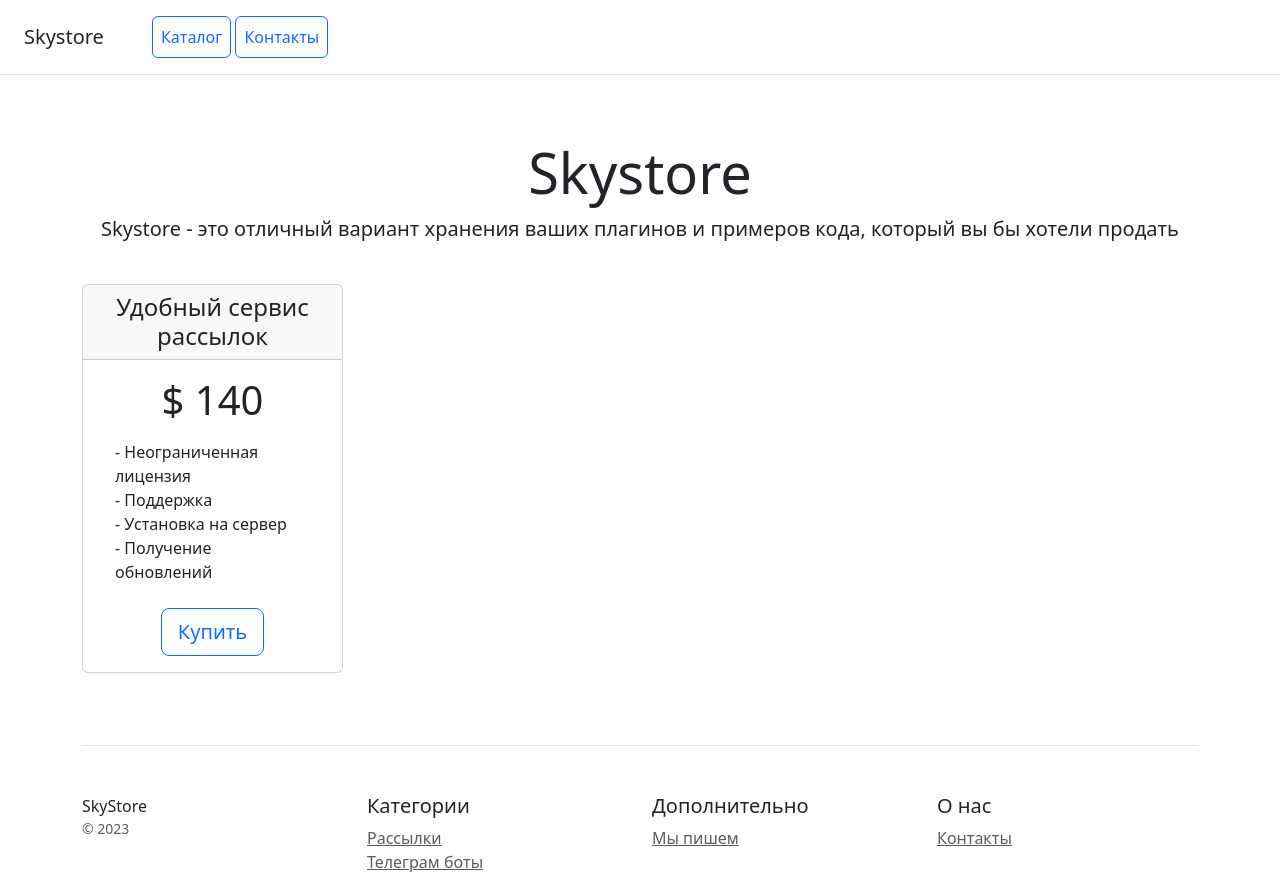
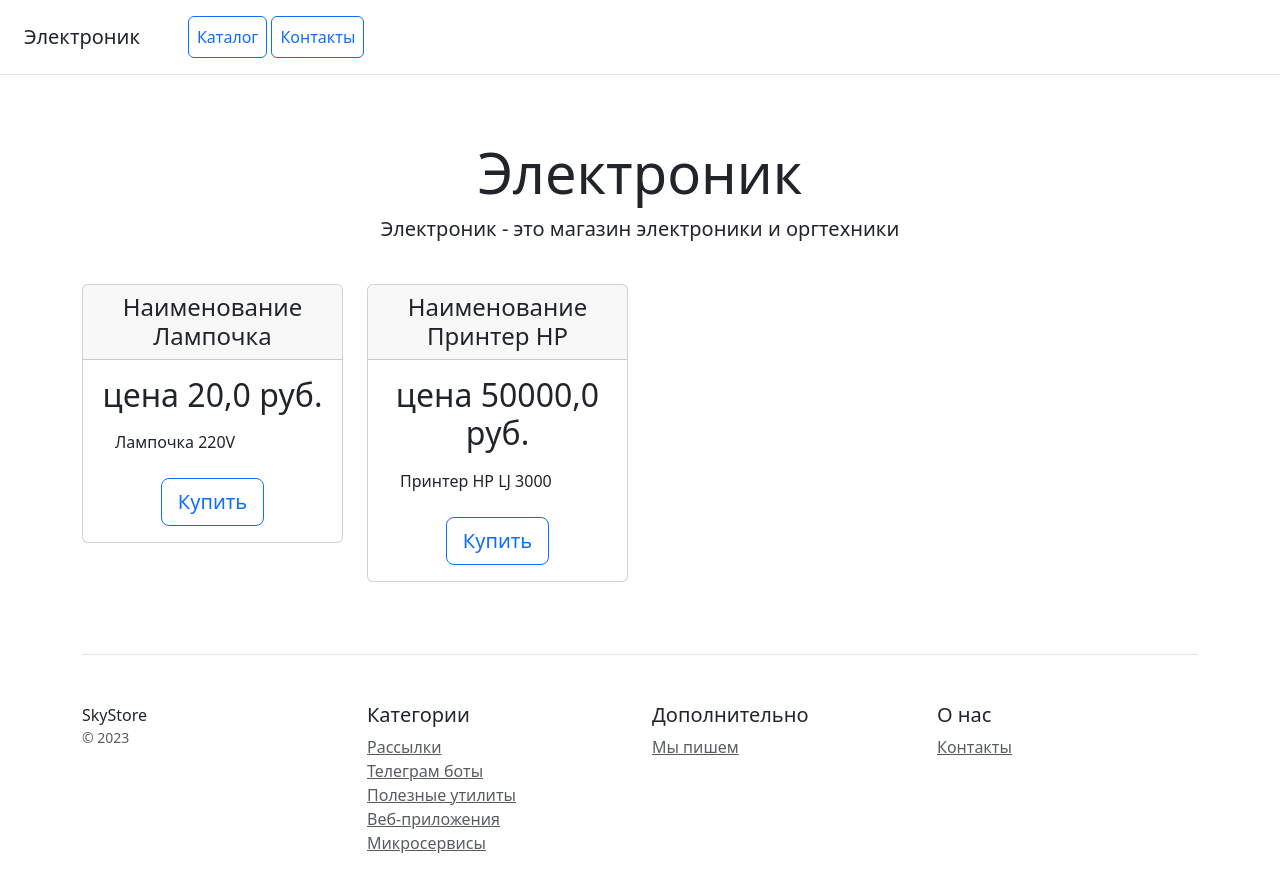
Before and after one commit to svetlana-kuprina/DjangoProject, a Django app: page / in a window 1280 px wide. Shown: the top 872 px of the page. Run offline with Django 5.2, Linux system fonts and the light colour scheme; data comes from the database, SQL or seed files in the repository; some libraries are stand-ins or nearby versions.

Commit message:
edit templates

```diff
--- a/catalog/models.py
+++ b/catalog/models.py
@@ -28,7 +28,7 @@ class Product(models.Model):
     updated_at = models.DateTimeField(auto_now=True, verbose_name='Дата последнего изменения')
 
     def __str__(self):
-        return f'Наименование {self.name} Цена {self.price} Категория товара [{self.category}]'
+        return f'Наименование {self.name} Цена {round(self.price)} Категория товара [{self.category}]'
 
     class Meta:
         verbose_name = 'Продукт'
--- a/catalog/templates/home.html
+++ b/catalog/templates/base.html
@@ -3,13 +3,13 @@
 <head>
     <meta charset="utf-8">
     <meta name="viewport" content="width=device-width, initial-scale=1">
-    <title>Skystore</title>
+    <title>"Электроник"</title>
     <link rel="stylesheet" href="/static/css/bootstrap.min.css">
 
 </head>
 <body>
 <div class="d-flex flex-column flex-md-row align-items-center p-3 px-md-4 mb-3 bg-white border-bottom box-shadow">
-    <h5 class="my-0 mr-md-auto font-weight-normal">Skystore</h5>
+    <h5 class="my-0 mr-md-auto font-weight-normal">Электроник</h5>
     <nav class="ms-5">
         <a class="p-2 btn btn-outline-primary" href="/">Каталог</a>
         <a class="p-2 btn btn-outline-primary" href="/contacts/">Контакты</a>
@@ -17,31 +17,31 @@
 </div>
 
 <div class="pricing-header px-3 py-3 pt-md-5 pb-md-4 mx-auto text-center">
-    <h1 class="display-4">Skystore</h1>
-    <p class="lead">Skystore - это отличный вариант хранения ваших плагинов и примеров кода, который вы бы хотели
-        продать</p>
+    <h1 class="display-4">Электроник</h1>
+    <p class="lead">Электроник - это магазин электроники и оргтехники</p>
 </div>
 
 <div class="container">
+
     <div class="row text-center">
+        {% for product in products %}
         <div class="col-3">
             <div class="card mb-4 box-shadow">
                 <div class="card-header">
-                    <h4 class="my-0 font-weight-normal">Удобный сервис рассылок</h4>
+                    <h4 class="my-0 font-weight-normal">Наименование {{ product.name }}</h4>
                 </div>
                 <div class="card-body">
-                    <h1 class="card-title pricing-card-title">$ 140</h1>
+                    <h2 class="card-title pricing-card-title">цена {{ product.price }} руб.</h2>
                     <ul class="list-unstyled mt-3 mb-4 text-start m-3">
-                        <li>- Неограниченная лицензия</li>
-                        <li>- Поддержка</li>
-                        <li>- Установка на сервер</li>
-                        <li>- Получение обновлений</li>
+                        <li> {{ product.description|truncatechars:100 }}</li>
                     </ul>
                     <button type="button" class="btn btn-lg btn-block btn-outline-primary">Купить</button>
                 </div>
             </div>
         </div>
+        {% endfor %}
     </div>
+
 
     <footer class="pt-4 my-md-5 pt-md-5 border-top">
         <div class="row">
--- a/catalog/templates/contacts.html
+++ b/catalog/templates/contacts.html
@@ -3,12 +3,12 @@
 <head>
     <meta charset="utf-8">
     <meta name="viewport" content="width=device-width, initial-scale=1">
-    <title>Skystore</title>
+    <title>Электроник</title>
     <link rel="stylesheet" href="/static/css/bootstrap.min.css">
 </head>
 <body>
 <div class="d-flex flex-column flex-md-row align-items-center p-3 px-md-4 mb-3 bg-white border-bottom box-shadow">
-    <h5 class="my-0 mr-md-auto font-weight-normal">Skystore</h5>
+    <h5 class="my-0 mr-md-auto font-weight-normal">Электроник</h5>
     <nav class="ms-5">
         <a class="p-2 btn btn-outline-primary" href="/">Каталог</a>
         <a class="p-2 btn btn-outline-primary" href="/contacts/">Контакты</a>
--- a/catalog/views.py
+++ b/catalog/views.py
@@ -1,8 +1,11 @@
 from django.shortcuts import render
+
+from catalog.models import Product
 
 
 def home(request):
-    return render(request, "home.html")
+    products = Product.objects.all()
+    return render(request, "base.html", {"products": products})
 
 
 def contacts(request):
```
